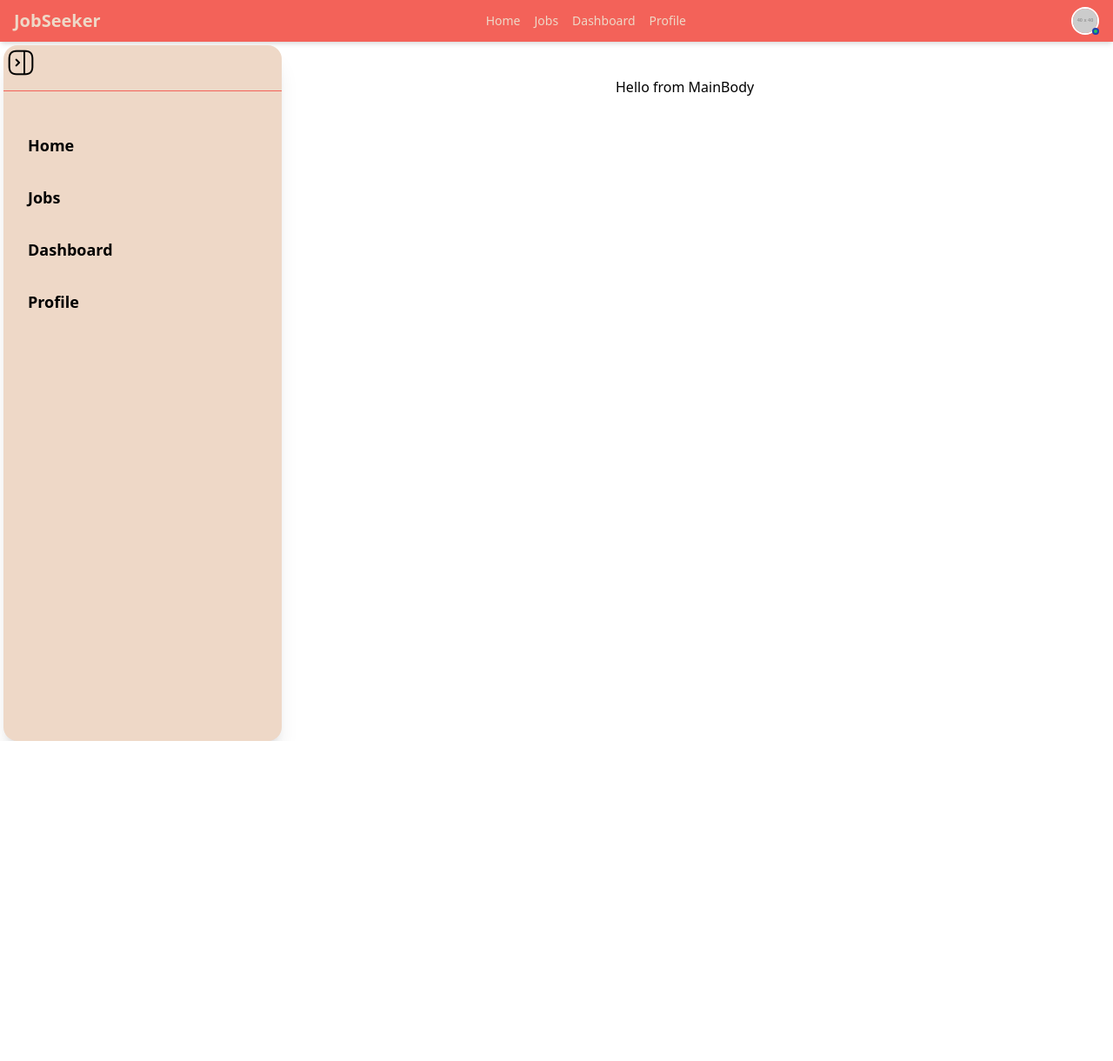
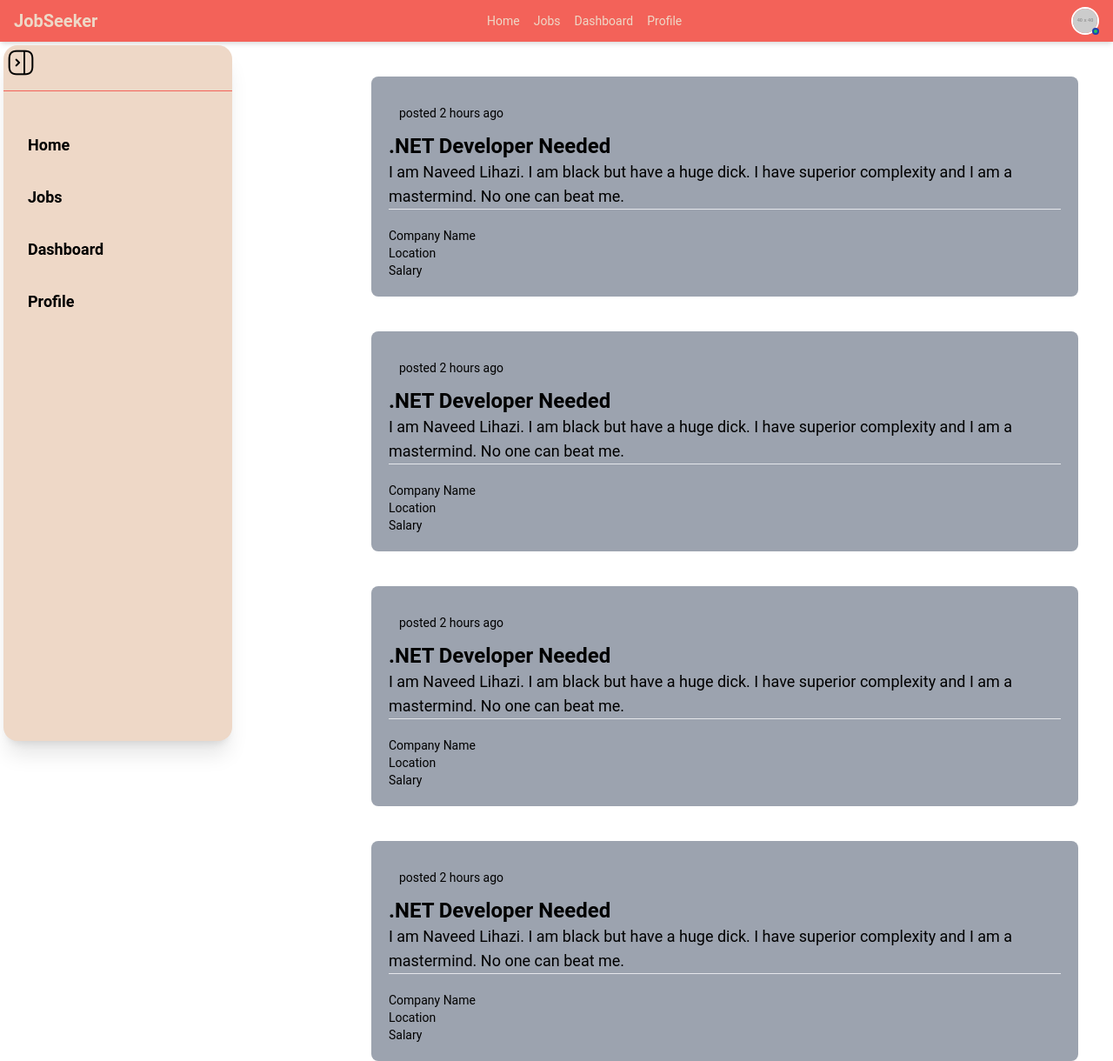
Before and after one commit to lihazinoob/Job_Recommendation_System, a React (Vite) app: page / in a window 1280 px wide. Shown: the whole page at 87% size. Before the commit the page ends 852 px from the top, so only its background shows below. Built offline with nearby package versions, Linux system fonts and the light colour scheme.

Commit message:
Job Description with many cards is being added

```diff
--- a/src/Components/JobSeeker/JobsSection/MainBody.jsx
+++ b/src/Components/JobSeeker/JobsSection/MainBody.jsx
@@ -3,7 +3,84 @@ import React from "react";
 const MainBody = ({ className }) => {
   return (
     <>
-      <div className="ml-96 mt-10">Hello from MainBody</div>
+      <div className="flex-col">
+        {/* The following div is a card */}
+        <div className="ml-40 mt-10 mr-10 bg-gray-400 rounded-lg p-5">
+          {/* Header Section */}
+          <div className="flex-col justify-between items-center">
+            <div className="text-sm p-3">posted 2 hours ago</div>
+            <h1 className="text-2xl font-bold text-black">.NET Developer Needed</h1>
+            <div className="text-lg">I am Naveed Lihazi. I am black but have a huge dick.
+            I have superior complexity and I am a mastermind.
+            No one can beat me.
+            </div>
+          </div>
+          <hr />
+            {/* Body Section */}
+          <div className="mt-5">
+            <div className="text-sm text-black">Company Name</div>
+            <div className="text-sm text-black">Location</div>
+            <div className="text-sm text-black">Salary</div>
+          </div>
+        </div>
+
+        <div className="ml-40 mt-10 mr-10 bg-gray-400 rounded-lg p-5">
+          {/* Header Section */}
+          <div className="flex-col justify-between items-center">
+            <div className="text-sm p-3">posted 2 hours ago</div>
+            <h1 className="text-2xl font-bold text-black">.NET Developer Needed</h1>
+            <div className="text-lg">I am Naveed Lihazi. I am black but have a huge dick.
+            I have superior complexity and I am a mastermind.
+            No one can beat me.
+            </div>
+          </div>
+          <hr />
+            {/* Body Section */}
+          <div className="mt-5">
+            <div className="text-sm text-black">Company Name</div>
+            <div className="text-sm text-black">Location</div>
+            <div className="text-sm text-black">Salary</div>
+          </div>
+        </div>
+
+        <div className="ml-40 mt-10 mr-10 bg-gray-400 rounded-lg p-5">
+          {/* Header Section */}
+          <div className="flex-col justify-between items-center">
+            <div className="text-sm p-3">posted 2 hours ago</div>
+            <h1 className="text-2xl font-bold text-black">.NET Developer Needed</h1>
+            <div className="text-lg">I am Naveed Lihazi. I am black but have a huge dick.
+            I have superior complexity and I am a mastermind.
+            No one can beat me.
+            </div>
+          </div>
+          <hr />
+            {/* Body Section */}
+          <div className="mt-5">
+            <div className="text-sm text-black">Company Name</div>
+            <div className="text-sm text-black">Location</div>
+            <div className="text-sm text-black">Salary</div>
+          </div>
+        </div>
+
+        <div className="ml-40 mt-10 mr-10 bg-gray-400 rounded-lg p-5">
+          {/* Header Section */}
+          <div className="flex-col justify-between items-center">
+            <div className="text-sm p-3">posted 2 hours ago</div>
+            <h1 className="text-2xl font-bold text-black">.NET Developer Needed</h1>
+            <div className="text-lg">I am Naveed Lihazi. I am black but have a huge dick.
+            I have superior complexity and I am a mastermind.
+            No one can beat me.
+            </div>
+          </div>
+          <hr />
+            {/* Body Section */}
+          <div className="mt-5">
+            <div className="text-sm text-black">Company Name</div>
+            <div className="text-sm text-black">Location</div>
+            <div className="text-sm text-black">Salary</div>
+          </div>
+        </div>
+      </div>
     </>
   );
 };
--- a/src/Components/JobSeeker/JobsSection/MainLayout.jsx
+++ b/src/Components/JobSeeker/JobsSection/MainLayout.jsx
@@ -2,7 +2,7 @@ import React from "react";
 import TopMenuBar from "./TopMenuBar";
 import SideBar from "./SideBar";
 import MainBody from "./MainBody";
-import "font-awesome/css/font-awesome.min.css";
+// import "font-awesome/css/font-awesome.min.css";
 const MainLayout = () => {
   return (
     <>
--- a/src/index.css
+++ b/src/index.css
@@ -2,3 +2,8 @@
 @tailwind components;
 @tailwind utilities;
 /* @import '@fontawesome/fontawesome-free/css/all.min.css'; */
+@import url('https://fonts.googleapis.com/css2?family=Outfit:wght@100..900&family=Poppins:ital,wght@0,100;0,200;0,300;0,400;0,500;0,600;0,700;0,800;0,900;1,100;1,200;1,300;1,400;1,500;1,600;1,700;1,800;1,900&family=Roboto:ital,wght@0,100;0,300;0,400;0,500;0,700;0,900;1,100;1,300;1,400;1,500;1,700;1,900&display=swap');
+
+body {
+  font-family: 'Roboto', sans-serif;
+}
--- a/src/main.jsx
+++ b/src/main.jsx
@@ -1,7 +1,8 @@
 import { StrictMode } from 'react'
 import { createRoot } from 'react-dom/client'
 import './index.css'
-import 'font-awesome/css/font-awesome.min.css';
+// import 'font-awesome/css/font-awesome.min.css';
+
 // import App from './App.jsx'
 // import TopMenuBar from './Components/JobSeeker/JobsSection/TopMenuBar.jsx'
 import MainLayout from './Components/JobSeeker/JobsSection/MainLayout.jsx'
```
